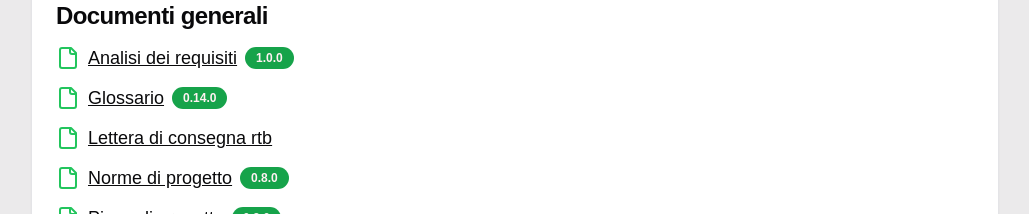
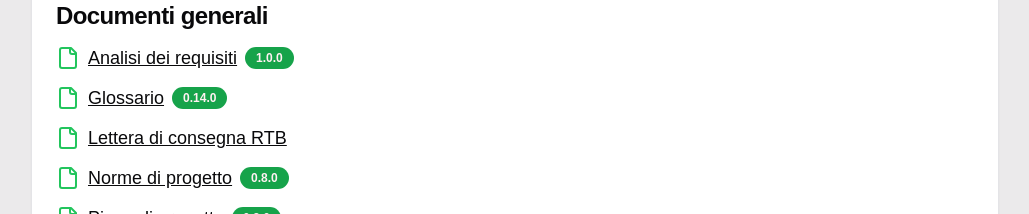
Before and after one commit to SWEatUNIPD/sweatunipd.github.io, a Next.js app: page / in a window 1280 px wide. Shown: the part 1240-1454 px from the top of the page, without its empty margins (125-1154 px from the left). Built offline with nearby package versions, Linux system fonts and the light colour scheme.

Commit message:
Aggiornamento dipendenze e messo RTB in maiuscolo nei documenti

```diff
--- a/components/ui/file.tsx
+++ b/components/ui/file.tsx
@@ -8,6 +8,7 @@ export type FileProps = {
 };
 
 export default function File(props: FileProps) {
+  const nome = props.nome.replace("rtb", "RTB");
   return (
     <a
       href={props.link}
@@ -16,7 +17,7 @@ export default function File(props: FileProps) {
     >
       <FileIcon className='flex-shrink-0' size={24} color='#22C55D' />
       <span className='underline'>
-        {props.nome.charAt(0).toUpperCase() + props.nome.slice(1)}
+        {nome.charAt(0).toUpperCase() + nome.slice(1)}
       </span>
       {props.versione && <Badge variant='default'>{props.versione}</Badge>}
     </a>
```
Also changed, not shown: 1 other file (tests, documents, lock files or other folders).
